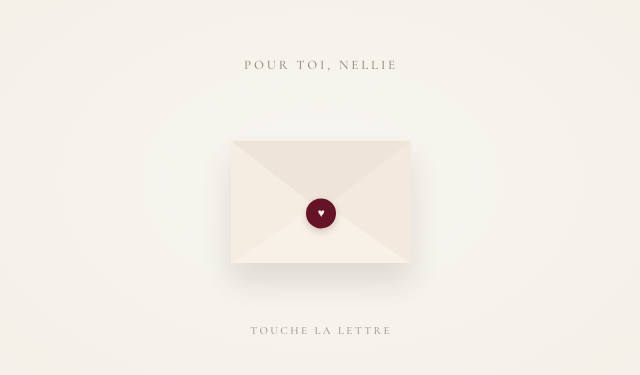
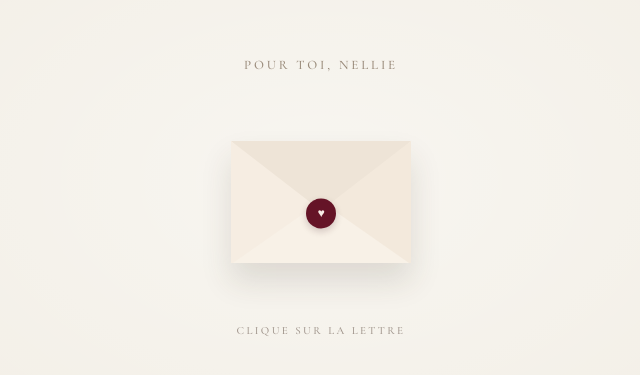
Before and after one commit to remylingenieur1/lovesite, a plain HTML site: page index.html in a window 1280 px wide. Shown: the part 203-578 px from the top of the page, 319-959 px from the left. Drawn offline with nearby package versions, Linux system fonts and the light colour scheme.

Commit message:
My project

```diff
--- a/index.html
+++ b/index.html
@@ -23,7 +23,7 @@
           <span class="envelope-seal">♥</span>
         </span>
       </button>
-      <p class="touch-hint">TOUCHE LA LETTRE</p>
+      <p class="touch-hint">CLIQUE SUR LA LETTRE</p>
     </section>
 
     <section class="screen invite-screen" id="invite-screen" aria-labelledby="invite-title" aria-hidden="true">
```
